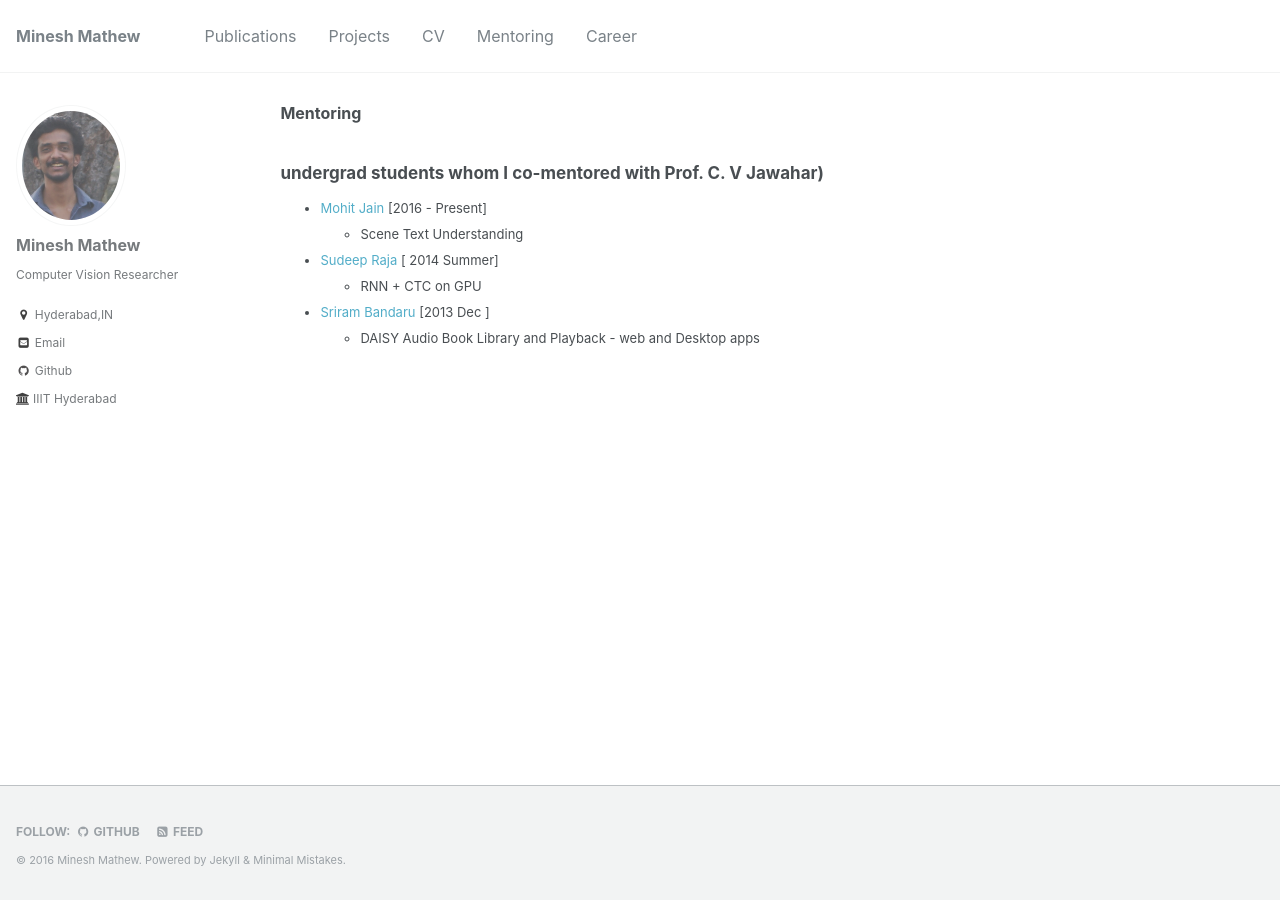
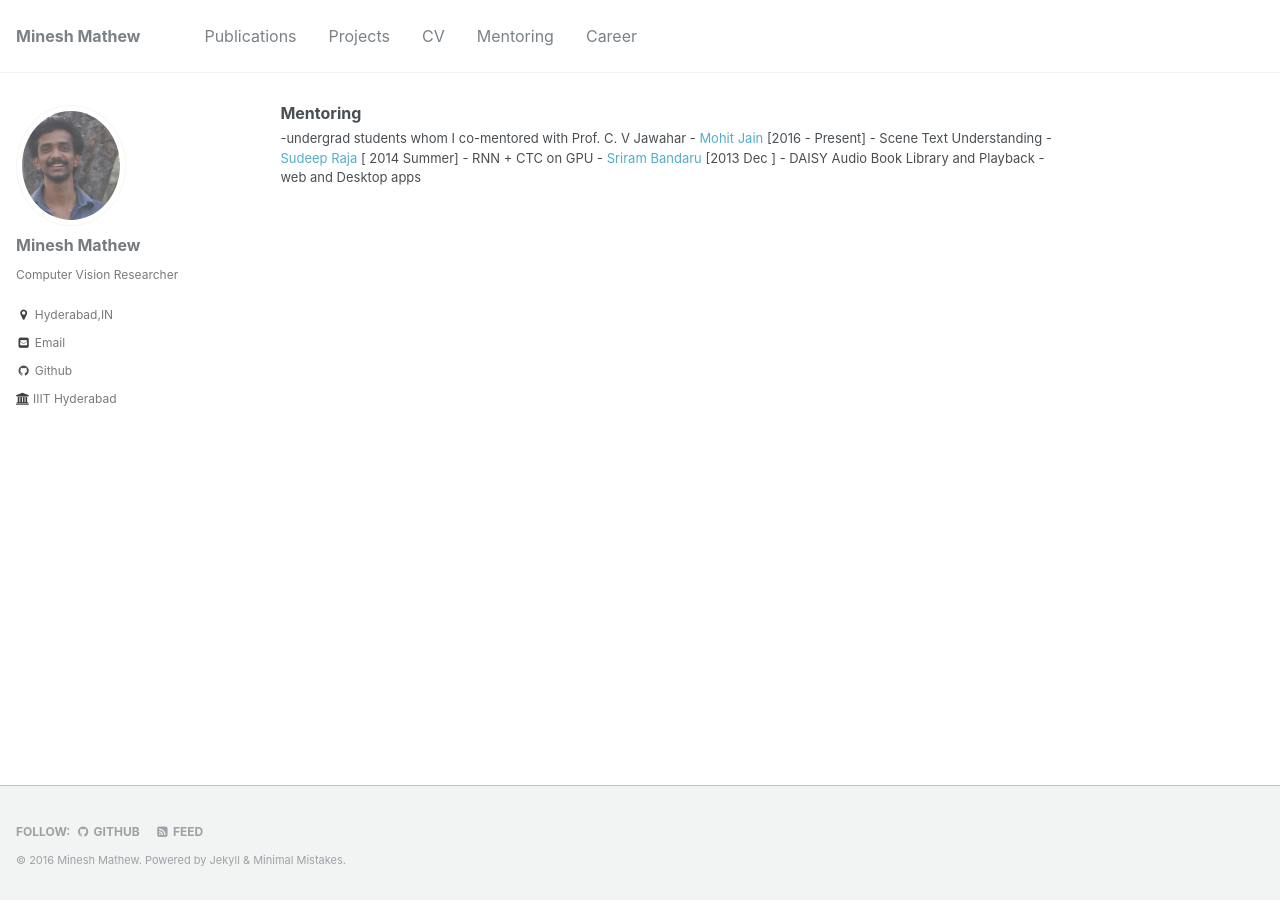
Before and after one commit to mineshmathew/mineshmathew.github.io, a Jekyll site: the page built from _pages/Teaching.markdown, in a window 1280 px wide. Built offline with Jekyll 4.4.1, drawn with Linux system fonts in a browser that asks for light colours.

Commit message:
builtagain

```diff
--- a/_pages/Teaching.markdown
+++ b/_pages/Teaching.markdown
@@ -7,13 +7,13 @@
 author_profile: true
 
 ---
-### undergrad students  whom I co-mentored with Prof. C. V Jawahar) ###
-- [Mohit Jain][1] [2016 - Present]
-	- Scene Text Understanding
-- [Sudeep Raja][2] [ 2014 Summer]
-	- RNN + CTC on GPU
-- [Sriram Bandaru][3] [2013 Dec ]
-	- DAISY Audio Book Library and Playback - web and Desktop apps
+-undergrad students  whom I co-mentored with Prof. C. V Jawahar
+	- [Mohit Jain][1] [2016 - Present]
+		- Scene Text Understanding
+	- [Sudeep Raja][2] [ 2014 Summer]
+		- RNN + CTC on GPU
+	- [Sriram Bandaru][3] [2013 Dec ]
+		- DAISY Audio Book Library and Playback - web and Desktop apps
 
 [1]: https://researchweb.iiit.ac.in/~mohit.jain/
 [2]: http://cse.iitkgp.ac.in/~psraja/
```
Also changed, not shown: 2 other files.
